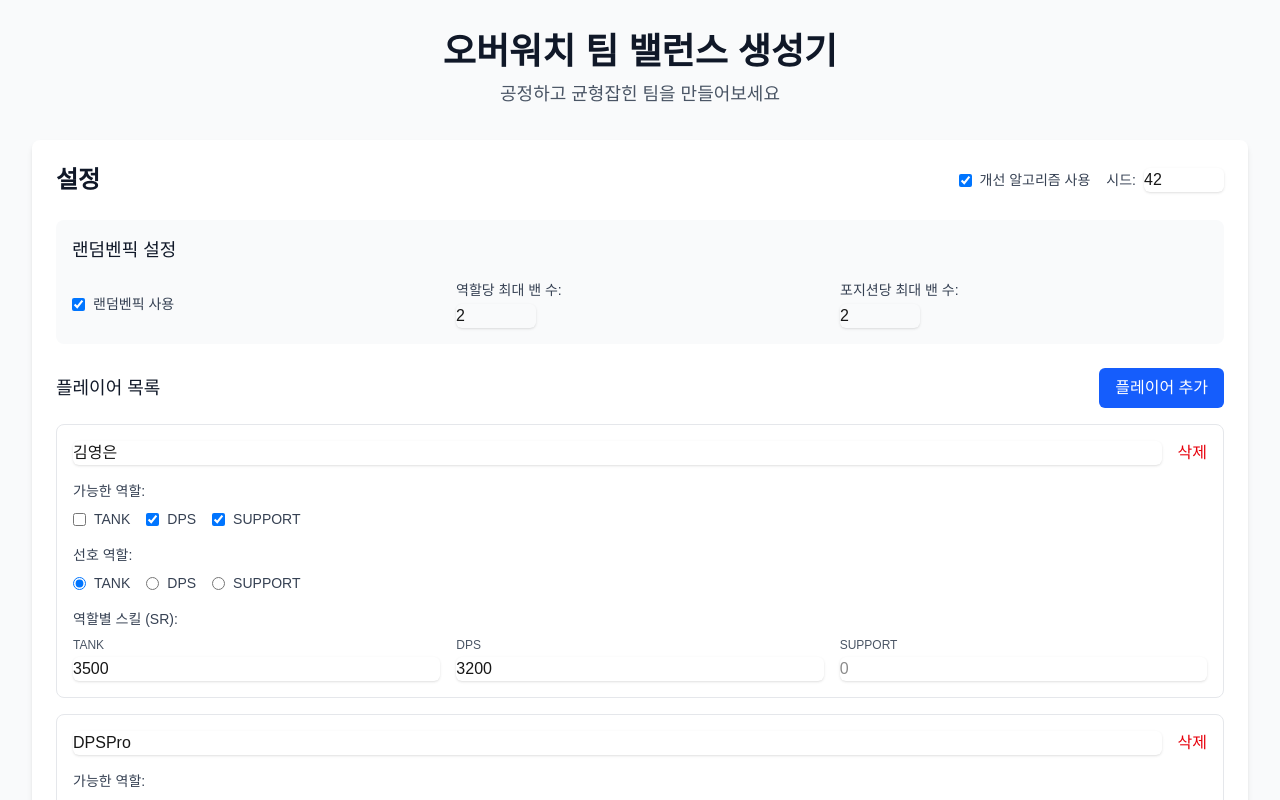
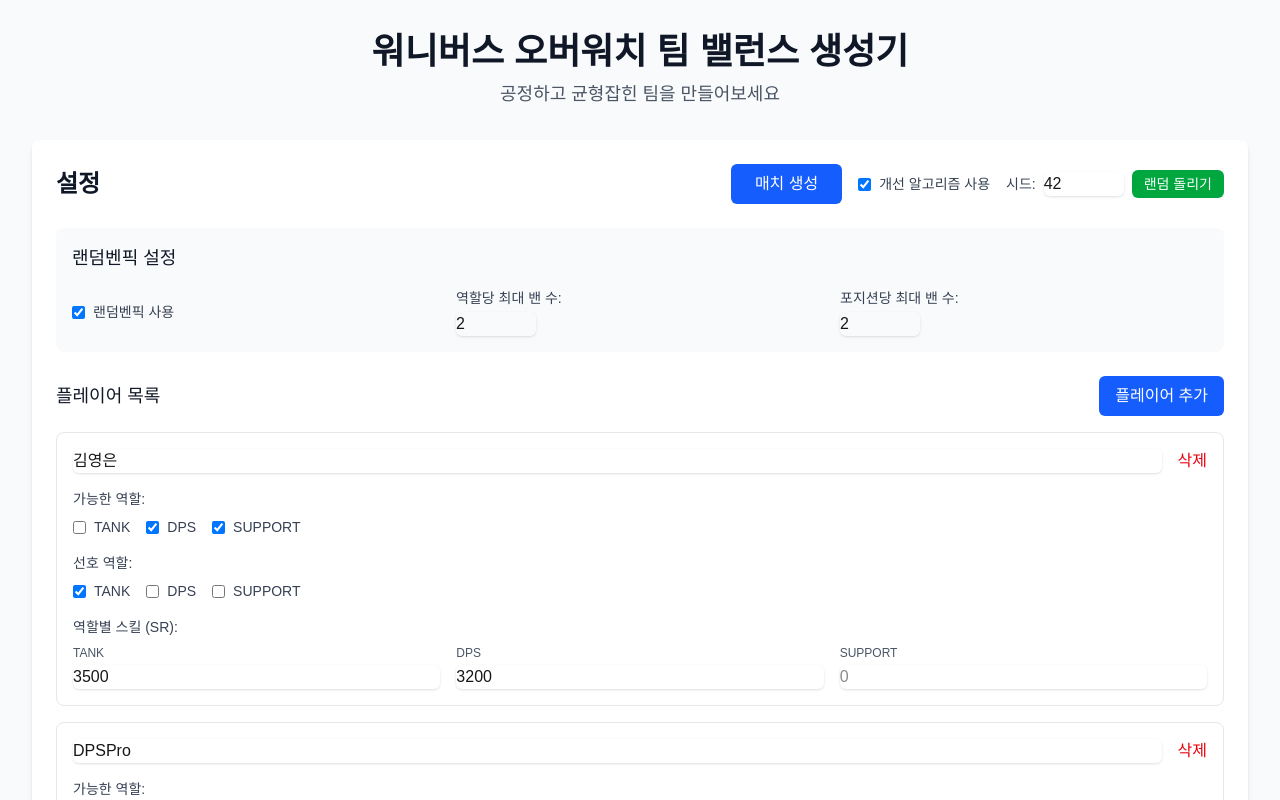
Before and after one commit to Young2un/overwatch-team-balancer, a Next.js app: page /scrim in a window 1280 px wide. Shown: the top 800 px of the page. Built offline with nearby package versions, Linux system fonts and the light colour scheme.

Commit message:
feat: 2차 수정

```diff
--- a/app/scrim/page.tsx
+++ b/app/scrim/page.tsx
@@ -5,7 +5,7 @@
 import { improveBalance } from "@/lib/match/improve";
 import { getMapTypeDescription } from "@/lib/match/maps";
 import { MatchResult, Player, RandomBanPick, Role } from "@/lib/match/types";
-import { useEffect, useState } from "react";
+import { useState } from "react";
 
 // 샘플 플레이어 데이터
 const SAMPLE_PLAYERS: Player[] = [
@@ -13,70 +13,70 @@
     id: "1",
     name: "김영은",
     roles: ["SUPPORT", "DPS"],
-    primary: "TANK",
+    primary: ["TANK"],
     skills: { TANK: 3500, DPS: 3200 },
   },
   {
     id: "2",
     name: "DPSPro",
     roles: ["DPS", "TANK"],
-    primary: "DPS",
+    primary: ["DPS"],
     skills: { DPS: 3600, TANK: 3000 },
   },
   {
     id: "3",
     name: "장승원",
     roles: ["SUPPORT"],
-    primary: "SUPPORT",
+    primary: ["SUPPORT"],
     skills: { SUPPORT: 3400 },
   },
   {
     id: "4",
     name: "오현진",
     roles: ["TANK", "DPS", "SUPPORT"],
-    primary: "DPS",
+    primary: ["DPS"],
     skills: { TANK: 3100, DPS: 3300, SUPPORT: 2900 },
   },
   {
     id: "5",
     name: "신윤수",
     roles: ["SUPPORT", "DPS"],
-    primary: "SUPPORT",
+    primary: ["SUPPORT"],
     skills: { SUPPORT: 3500, DPS: 2800 },
   },
   {
     id: "6",
     name: "이호균",
     roles: ["TANK", "SUPPORT"],
-    primary: "TANK",
+    primary: ["TANK"],
     skills: { TANK: 3200, SUPPORT: 3000 },
   },
   {
     id: "7",
     name: "고은별",
     roles: ["DPS", "SUPPORT"],
-    primary: "DPS",
+    primary: ["DPS"],
     skills: { DPS: 3400, SUPPORT: 3100 },
   },
   {
     id: "8",
     name: "김제휘",
     roles: ["SUPPORT", "TANK"],
-    primary: "SUPPORT",
+    primary: ["SUPPORT"],
     skills: { SUPPORT: 3300, TANK: 2900 },
   },
   {
     id: "9",
     name: "권재민",
     roles: ["SUPPORT", "TANK"],
-    primary: "SUPPORT",
+    primary: ["SUPPORT"],
     skills: { SUPPORT: 3300, TANK: 2900 },
   },
   {
     id: "10",
-    name: "김제휘",
+    name: "천스터",
     roles: ["SUPPORT", "TANK"],
-    primary: "SUPPORT",
+    primary: ["SUPPORT"],
     skills: { SUPPORT: 3300, TANK: 2900 },
   },
 ];
@@ -94,10 +94,14 @@
     maxBansPerPosition: 2,
   });
 
-  // 플레이어 변경 시 자동 재계산
-  useEffect(() => {
+  // 매치 생성 함수
+  const generateMatch = () => {
     if (players.length > 0) {
+      console.log("매치 생성 시작");
+      console.log("벤픽 설정:", banPickSettings);
       const matchResult = roleBalancedAssign(players, seed, banPickSettings);
+      console.log("매치 결과:", matchResult);
+      console.log("밴된 영웅들:", matchResult.bannedHeroes);
       if (enableImprovement) {
         const improvedResult = improveBalance(matchResult);
         setResult(improvedResult);
@@ -105,7 +109,7 @@
         setResult(matchResult);
       }
     }
-  }, [players, seed, enableImprovement, banPickSettings]);
+  };
 
   const addPlayer = () => {
     const newPlayer: Player = {
@@ -157,12 +161,17 @@
     );
   };
 
+  const generateRandomSeed = () => {
+    const randomSeed = Math.floor(Math.random() * 1000000);
+    setSeed(randomSeed);
+  };
+
   return (
     <div className="min-h-screen bg-gray-50 py-8">
       <div className="max-w-7xl mx-auto px-4 sm:px-6 lg:px-8">
         <div className="text-center mb-8">
           <h1 className="text-4xl font-bold text-gray-900 mb-2">
-            오버워치 팀 밸런스 생성기
+            워니버스 오버워치 팀 밸런스 생성기
           </h1>
           <p className="text-lg text-gray-600">
             공정하고 균형잡힌 팀을 만들어보세요
@@ -174,6 +183,12 @@
           <div className="flex items-center justify-between mb-6">
             <h2 className="text-2xl font-semibold text-gray-900">설정</h2>
             <div className="flex items-center space-x-4">
+              <button
+                onClick={generateMatch}
+                className="bg-blue-600 text-white px-6 py-2 rounded-md hover:bg-blue-700 focus:outline-none focus:ring-2 focus:ring-blue-500 font-medium"
+              >
+                매치 생성
+              </button>
               <label className="flex items-center">
                 <input
                   type="checkbox"
@@ -199,6 +214,13 @@
                   onChange={(e) => setSeed(parseInt(e.target.value) || 0)}
                   className="w-20 rounded-md border-gray-300 shadow-sm focus:border-blue-500 focus:ring-blue-500"
                 />
+                <button
+                  onClick={generateRandomSeed}
+                  className="bg-green-600 text-white px-3 py-1 rounded-md hover:bg-green-700 focus:outline-none focus:ring-2 focus:ring-green-500 text-sm"
+                  title="랜덤 시드 생성"
+                >
+                  랜덤 돌리기
+                </button>
               </div>
             </div>
           </div>
@@ -332,12 +354,18 @@
                     {ROLES.map((role) => (
                       <label key={role} className="flex items-center">
                         <input
-                          type="radio"
-                          name={`primary-${player.id}`}
-                          checked={player.primary === role}
-                          onChange={() =>
-                            updatePlayer(player.id, { primary: role })
-                          }
+                          type="checkbox"
+                          checked={player.primary?.includes(role) || false}
+                          onChange={() => {
+                            const currentPrimary = player.primary || [];
+                            const newPrimary = currentPrimary.includes(role)
+                              ? currentPrimary.filter((r) => r !== role)
+                              : [...currentPrimary, role];
+                            updatePlayer(player.id, {
+                              primary:
+                                newPrimary.length > 0 ? newPrimary : undefined,
+                            });
+                          }}
                           className="border-gray-300 text-blue-600 focus:ring-blue-500"
                         />
                         <span className="ml-2 text-sm text-gray-700">
@@ -408,11 +436,12 @@
             )}
 
             {/* 랜덤벤픽 결과 */}
-            {result.bannedHeroes && result.bannedHeroes.length > 0 && (
+            {result.bannedHeroes && (
               <div className="bg-red-50 border border-red-200 rounded-lg p-4">
                 <h3 className="text-lg font-medium text-red-800 mb-2">
-                  🚫 밴된 영웅들
+                  🚫 밴된 영웅들 ({result.bannedHeroes.length}개)
                 </h3>
+                {result.bannedHeroes.length > 0 ? (
                   <div className="grid grid-cols-2 md:grid-cols-3 lg:grid-cols-4 gap-2">
                     {result.bannedHeroes.map((hero, index) => (
                       <div
@@ -425,6 +454,11 @@
                       </div>
                     ))}
                   </div>
+                ) : (
+                  <div className="text-red-700 text-sm">
+                    밴된 영웅이 없습니다.
+                  </div>
+                )}
                 {(() => {
                   const summary = summarizeBanPick(result.bannedHeroes);
                   return (
--- a/lib/match/assign.ts
+++ b/lib/match/assign.ts
@@ -63,9 +63,13 @@
       canPlayRole(player, role)
     );
 
-    // 선호자와 나머지로 분류
-    const preferred = candidates.filter((player) => player.primary === role);
-    const others = candidates.filter((player) => player.primary !== role);
+    // 선호자와 나머지로 분류 (primary가 배열이므로 includes 사용)
+    const preferred = candidates.filter(
+      (player) => player.primary && player.primary.includes(role)
+    );
+    const others = candidates.filter(
+      (player) => !player.primary || !player.primary.includes(role)
+    );
 
     // 각 그룹을 스킬 내림차순으로 정렬
     preferred.sort((a, b) => getSkillSafe(b, role) - getSkillSafe(a, role));
--- a/lib/match/banpick.ts
+++ b/lib/match/banpick.ts
@@ -63,6 +63,7 @@
   settings: RandomBanPick
 ): string[] {
   if (!settings.enabled) {
+    console.log("벤픽 비활성화됨");
     return [];
   }
 
@@ -75,9 +76,18 @@
     allHeroes.length
   );
 
+  console.log("벤픽 설정:", settings);
+  console.log("총 밴 수:", totalBans);
+
+  // 더 랜덤한 시드 생성 (현재 시간 + 원본 시드 + 랜덤 요소)
+  const randomSeed = seed + Date.now() + Math.floor(Math.random() * 10000);
+
   // 시드 기반으로 영웅들을 셔플하고 상위 N개를 밴
-  const shuffledHeroes = seededShuffle(allHeroes, seed);
-  return shuffledHeroes.slice(0, totalBans);
+  const shuffledHeroes = seededShuffle(allHeroes, randomSeed);
+  const bannedHeroes = shuffledHeroes.slice(0, totalBans);
+
+  console.log("밴된 영웅들:", bannedHeroes);
+  return bannedHeroes;
 }
 
 /**
--- a/lib/match/score.ts
+++ b/lib/match/score.ts
@@ -24,7 +24,7 @@
     if (
       player.primary &&
       player.assignedRole &&
-      player.primary !== player.assignedRole
+      !player.primary.includes(player.assignedRole)
     ) {
       // 선호 역할과 배정 역할이 다르면 패널티 (스킬 점수의 10%)
       return penalty + getSkillSafe(player, player.assignedRole) * 0.1;
--- a/lib/match/types.ts
+++ b/lib/match/types.ts
@@ -27,7 +27,7 @@
   id: string;
   name: string;
   roles: Role[]; // 가능한 역할(1+)
-  primary?: Role; // 선호 역할(옵션)
+  primary?: Role[]; // 선호 역할들(옵션, 여러 개 가능)
   skills: Partial<Record<Role, number>>; // 역할별 스킬 (입력된 역할만 존재)
   assignedRole?: Role; // 배정된 역할 (매치 결과에서만 사용)
 }
```
Lines whose indentation alone changed are shown as unchanged.
